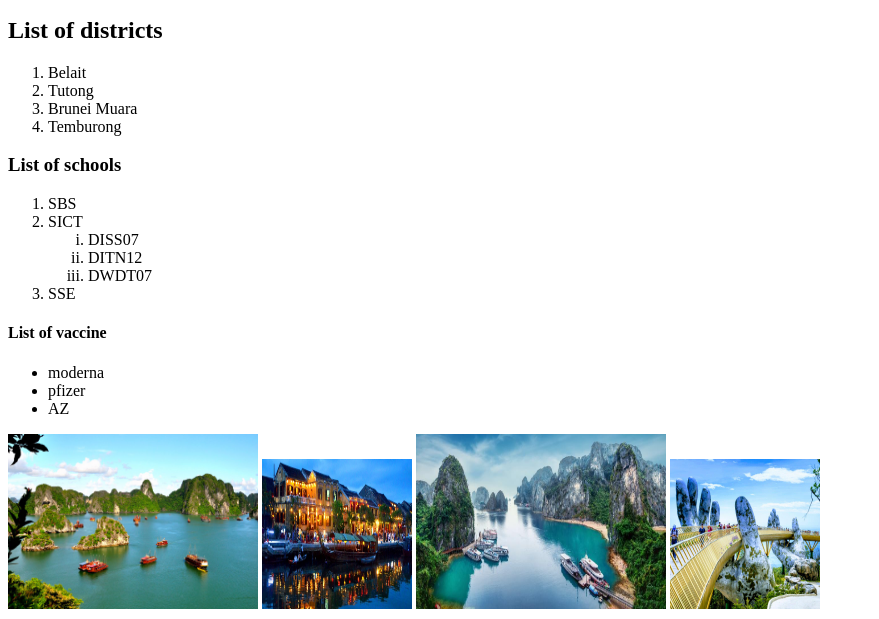
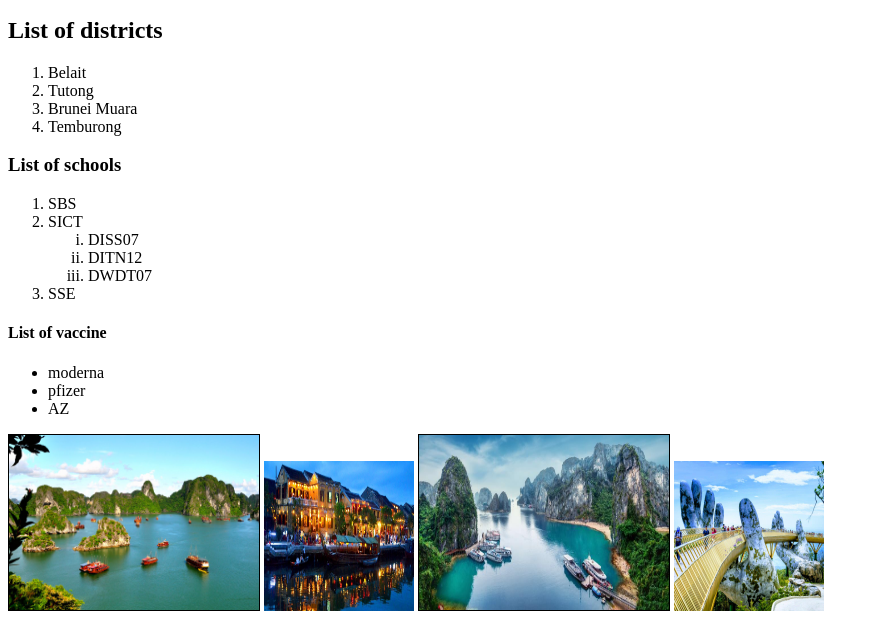
Before and after one commit to 21ftt1281/eportfolio, a plain HTML site: page assets/week2-e.html in a window 1280 px wide. Shown: the part 181-800 px from the top of the page, without its empty margins (0-879 px from the left). Drawn offline with Linux system fonts and the light colour scheme.

Commit message:
Update week2-e.html

```diff
--- a/assets/week2-e.html
+++ b/assets/week2-e.html
@@ -48,9 +48,9 @@
 	<li>AZ</li>
 </ul>
 
-<img src="images/v-1.jpg" width="250" height="175">
+<img src="images/v-1.jpg" alt="Halong Bay" width="250" height="175" border="1">
 <img src="images/v-2.jpg" width="150" height="150">
-<img src="images/v-3.jpg" width="250" height="175">
+<img src="images/v-3.jpg" alt="Halong Bay" width="250" height="175" border="1">
 <img src="images/v-4.jpg" width="150" height="150">
 
 <p>here is my fav sound<p>
```
